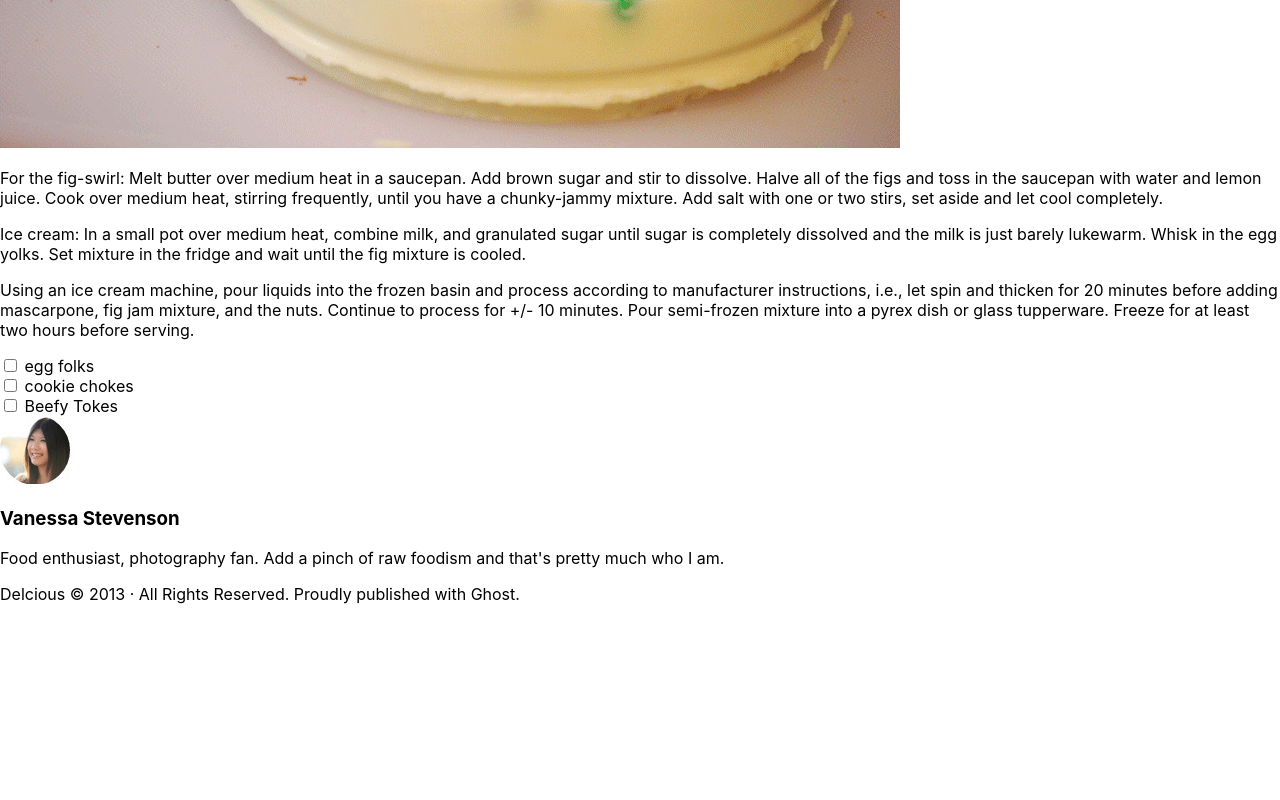
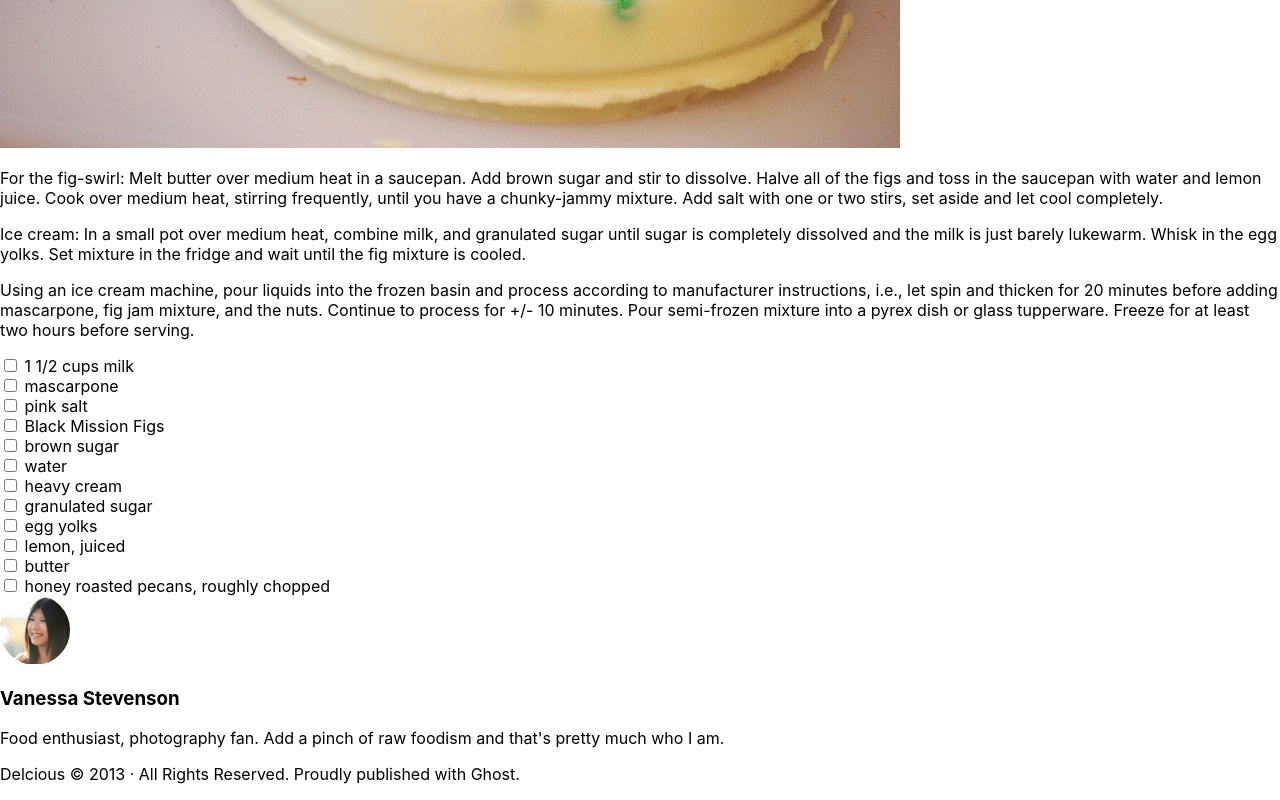
Before and after one commit to scjam/chocolate-pizza-react, a React (Create React App) app: page / in a window 1280 px wide. Shown: the part 651-1451 px from the top of the page. Before the commit the page ends 1271 px from the top, so only its background shows below. Built offline with nearby package versions, Linux system fonts and the light colour scheme.

Commit message:
added separate amount and name props

```diff
--- a/src/App.js
+++ b/src/App.js
@@ -4,6 +4,7 @@ import SydneysAmazingHeader from './SydneysAmazingHeader.js';
 import RichardsIncredibleFooter from './RichardsIncredibleFooter.js';
 import SuperAwesomeJeffBody from './SuperAwesomeJeffBody.js';
 import IngredientsList from './IngredientsList.js';
+
 export default class App extends React.Component {
   render() {
     return (
--- a/src/IngredientsList.js
+++ b/src/IngredientsList.js
@@ -1,16 +1,47 @@
 import React, { Component } from 'react'
-import JilliansImpeccableIngredients from './JilliansImpeccableIngredients'
+import JilliansImpeccableIngredients from './JilliansImpeccableIngredients.js'
 
 export default class IngredientsList extends Component {
 
-    foodIngredients = ['egg folks', 'cookie chokes', 'Beefy Tokes']
+    ingredients = [
+        {
+        name: 'milk',
+        amount:'1 1/2 cups'
+    },
+        {name: 'mascarpone',
+        amount: ''},
+        {name: 'pink salt',
+        amount: ''},
+        {name: 'Black Mission Figs',
+        amount: ''},
+        {name: 'brown sugar',
+        amount: ''},
+        {name: 'water',
+        amount: ''},
+        {name: 'heavy cream',
+        amount: ''},
+        {name: 'granulated sugar',
+        amount: ''},
+        {name: 'egg yolks',
+        amount: ''},
+        {name: 'lemon, juiced',
+        amount: ''},
+        {name: 'butter',
+        amount: ''},
+        {name: 'honey roasted pecans, roughly chopped',
+    amount: ''}]
+    // ingredientAmount = [, '1/2 cup ', '1/2 tsp ', '1 lb ', '1/2 cup ', '2-4 tbsp ', '1 1/2 cups ', '1/3 cup', '2 ', '1 ', '2 tbsp ', '1 cup ']
 
     render() {
         return (
             <div>
                 {
-                    this.foodIngredients.map(ingredient => {
-                        return <JilliansImpeccableIngredients ingredients={ingredient}/>
+                    this.ingredients.map((item, i) => {
+                        return <JilliansImpeccableIngredients
+                        name={item.name}
+                        amount={item.amount}
+                        key={i}
+                        />
                      })
 
                 }
--- a/src/JilliansImpeccableIngredients.js
+++ b/src/JilliansImpeccableIngredients.js
@@ -6,7 +6,7 @@ export default class JilliansImpeccableIngredients extends Component {
             <div>
 
                 <input type="checkbox"/>
-                    <label className="recipe-check-box" for="ingredient"> {this.props.ingredients} </label>
+                    <label className="recipe-check-box"> {this.props.amount} {this.props.name} </label>
 
             </div>
         )
```
